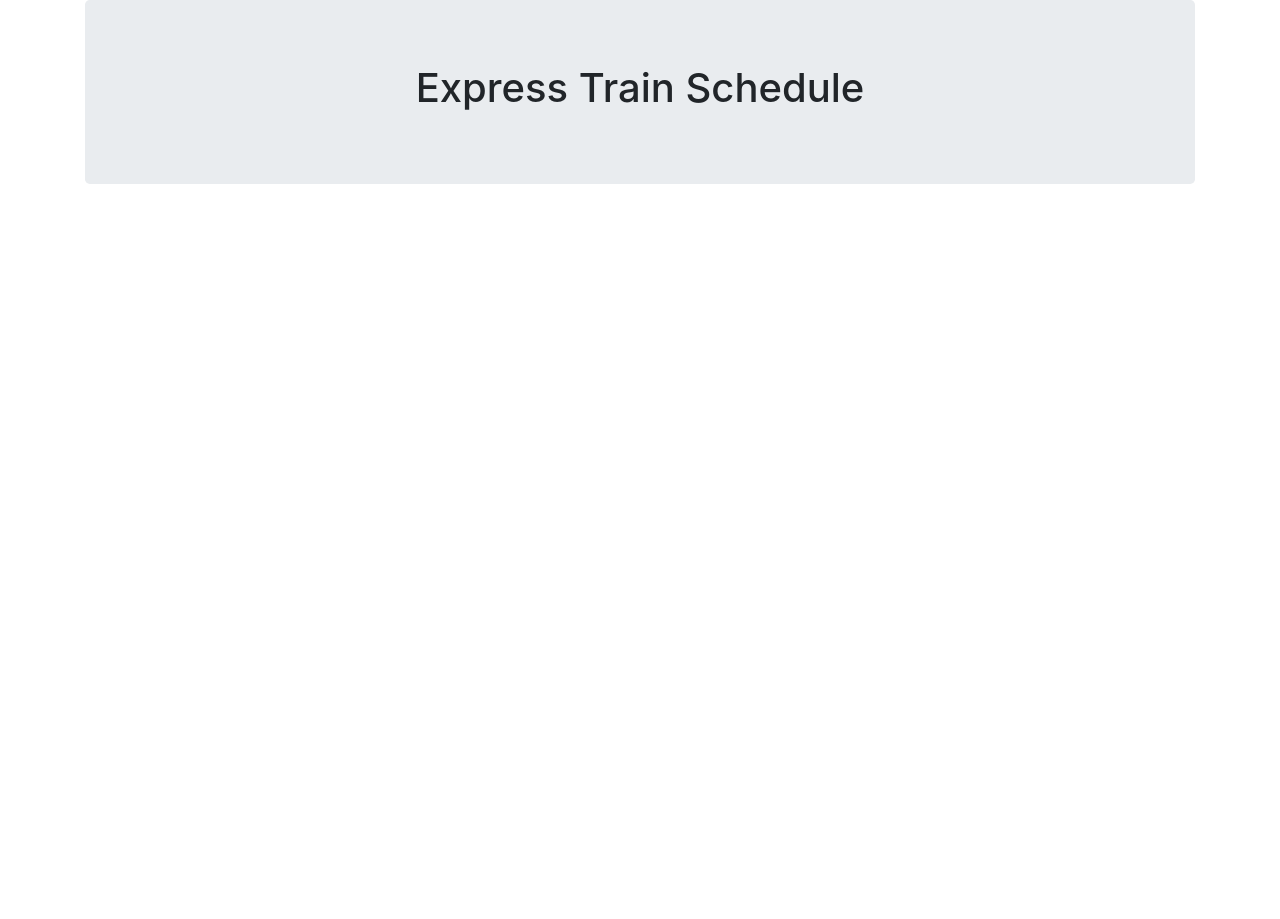
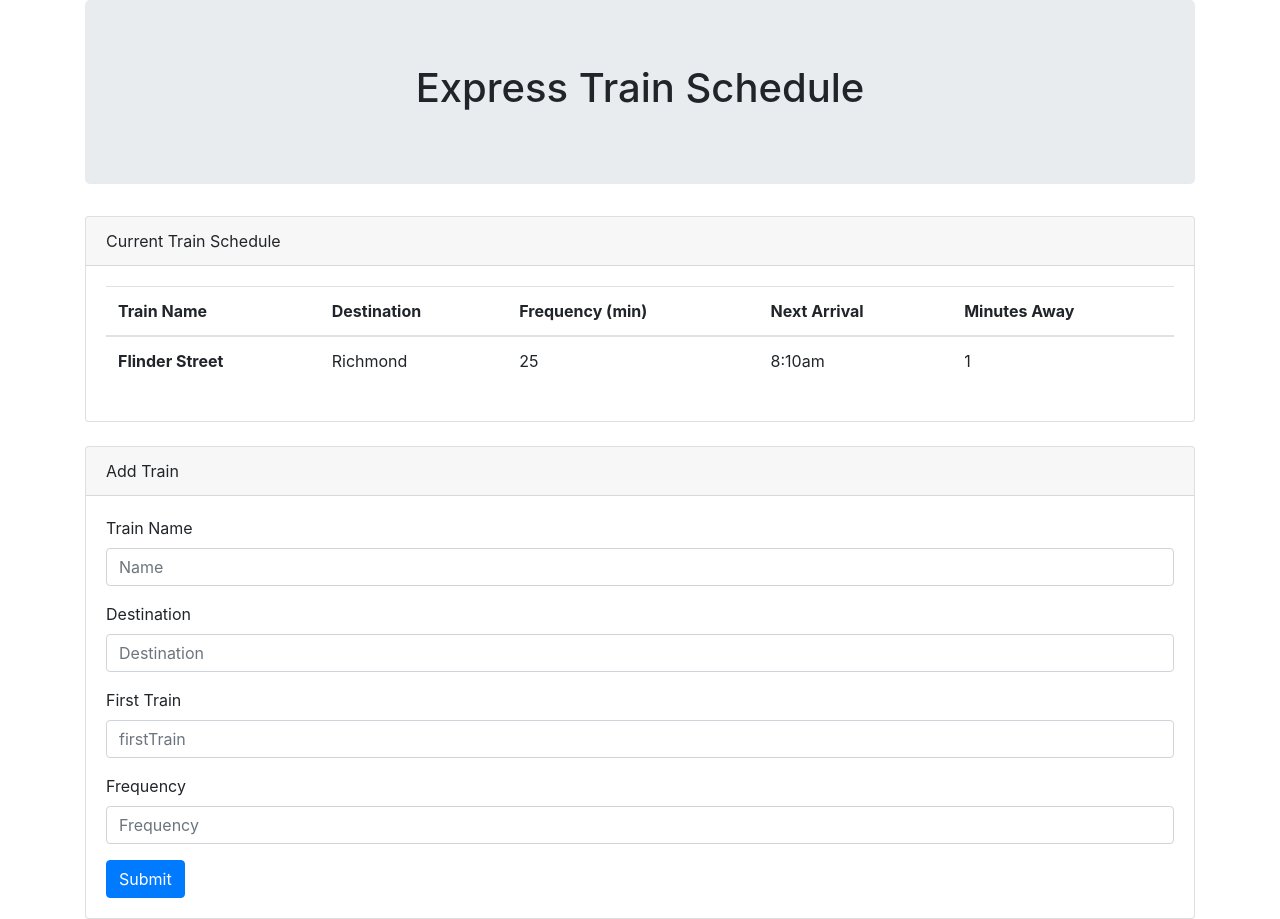
Before and after one commit to polinetuch/train-schedule, a plain HTML site: page index.html in a window 1280 px wide. Before the commit the page ends 800 px from the top, so only its background shows below. Drawn offline with nearby package versions, Linux system fonts and the light colour scheme; some packages are replaced by stand-ins of ours.

Commit message:
used bootstrap to design the webpage and added firebase CDN to javascript file

```diff
--- a/index.html
+++ b/index.html
@@ -1,12 +1,17 @@
 <!DOCTYPE html>
 <html lang="en">
   <head>
-    <meta charset="UTF-8">
-    <meta name="viewport" content="width=device-width, initial-scale=1.0">
-    <meta http-equiv="X-UA-Compatible" content="ie=edge">
+    <meta charset="UTF-8" />
+    <meta name="viewport" content="width=device-width, initial-scale=1.0" />
+    <meta http-equiv="X-UA-Compatible" content="ie=edge" />
     <title>Express Train Schedule</title>
-    <link rel="stylesheet" type="text/css" href="./css/style.css">
-    <link href="https://stackpath.bootstrapcdn.com/bootstrap/4.3.1/css/bootstrap.min.css" rel="stylesheet" integrity="sha384-ggOyR0iXCbMQv3Xipma34MD+dH/1fQ784/j6cY/iJTQUOhcWr7x9JvoRxT2MZw1T" crossorigin="anonymous">
+    <link rel="stylesheet" type="text/css" href="./css/style.css" />
+    <link
+      href="https://stackpath.bootstrapcdn.com/bootstrap/4.3.1/css/bootstrap.min.css"
+      rel="stylesheet"
+      integrity="sha384-ggOyR0iXCbMQv3Xipma34MD+dH/1fQ784/j6cY/iJTQUOhcWr7x9JvoRxT2MZw1T"
+      crossorigin="anonymous"
+    />
   </head>
 
   <body>
@@ -16,11 +21,91 @@
       </div>
     </div>
 
+    <div class="container">
+      <div class="card">
+        <div class="card-header">Current Train Schedule</div>
+        <div class="card-body">
+          <table class="table">
+            <thead>
+              <tr>
+                <th scope="col">Train Name</th>
+                <th scope="col">Destination</th>
+                <th scope="col">Frequency (min)</th>
+                <th scope="col">Next Arrival</th>
+                <th scope="col">Minutes Away</th>
+              </tr>
+            </thead>
+            <tbody id="trainList">
+              <tr>
+                <th scope="row">Flinder Street</th>
+                <td>Richmond</td>
+                <td>25</td>
+                <td>8:10am</td>
+                <td>1</td>
+              </tr>
+            </tbody>
+          </table>
+        </div>
+      </div>
+    </div>
+    <br />
+    <div class="container">
+      <div class="card">
+        <div class="card-header">Add Train</div>
+        <div class="card-body">
+          <form>
+            <div class="form-group">
+              <label for="trainName">Train Name</label>
+              <input
+                type="name"
+                class="form-control"
+                id="name-input"
+                aria-describedby="emailHelp"
+                placeholder="Name"
+              />
+            </div>
+            <div class="form-group">
+              <label for="destination">Destination</label>
+              <input
+                type="destination"
+                class="form-control"
+                id="destination-input"
+                placeholder="Destination"
+              />
+            </div>
+            <div class="form-group">
+              <label for="firstTrain">First Train</label>
+              <input
+                type="firstTrain"
+                class="form-control"
+                id="firstTrain-input"
+                placeholder="firstTrain"
+              />
+            </div>
+            <div class="form-group">
+              <label for="frequency">Frequency</label>
+              <input
+                type="frequency"
+                class="form-control"
+                id="frequency-input"
+                placeholder="Frequency"
+              />
+            </div>
+            <button id="submit" type="submit" class="btn btn-primary">
+              Submit
+            </button>
+          </form>
+        </div>
+      </div>
+    </div>
     <!-- The core Firebase JS SDK is always required and must be listed first -->
     <script src="/__/firebase/6.3.3/firebase-app.js"></script>
     <!-- Initialize Firebase -->
     <script src="/__/firebase/init.js"></script>
     <script src="https://cdnjs.cloudflare.com/ajax/libs/jquery/3.2.1/jquery.min.js"></script>
-    <script type="text/javascript" src="./javascript/train-schedule.js"></script>
+    <script
+      type="text/javascript"
+      src="./javascript/train-schedule.js"
+    ></script>
   </body>
 </html>
--- a/javascript/train-schedule.js
+++ b/javascript/train-schedule.js
@@ -10,3 +10,6 @@ var firebaseConfig = {
 };
 // Initialize Firebase
 firebase.initializeApp(firebaseConfig);
+
+// create a variable to reference the database
+var database = firebase.database();
```
Lines whose indentation alone changed are shown as unchanged.
